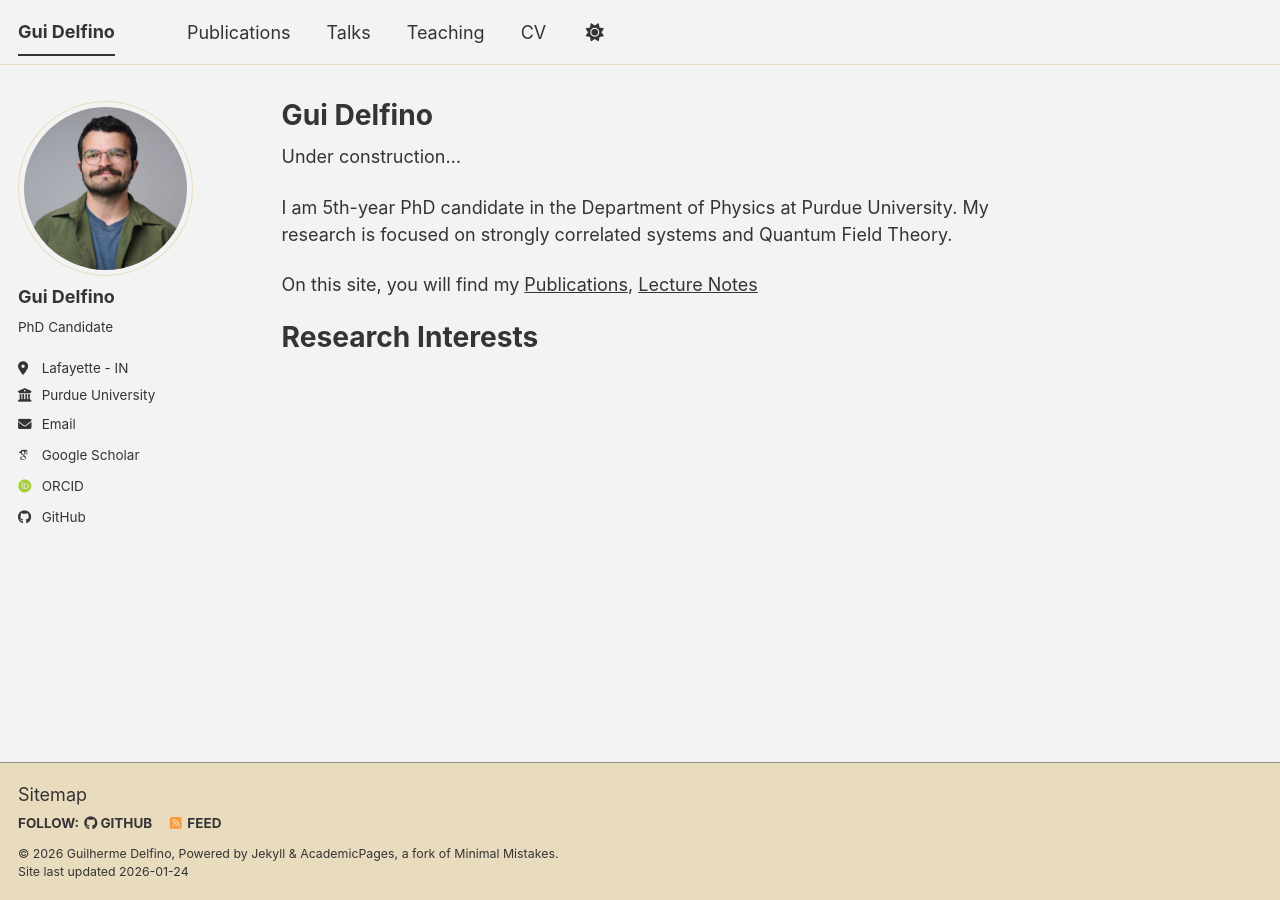
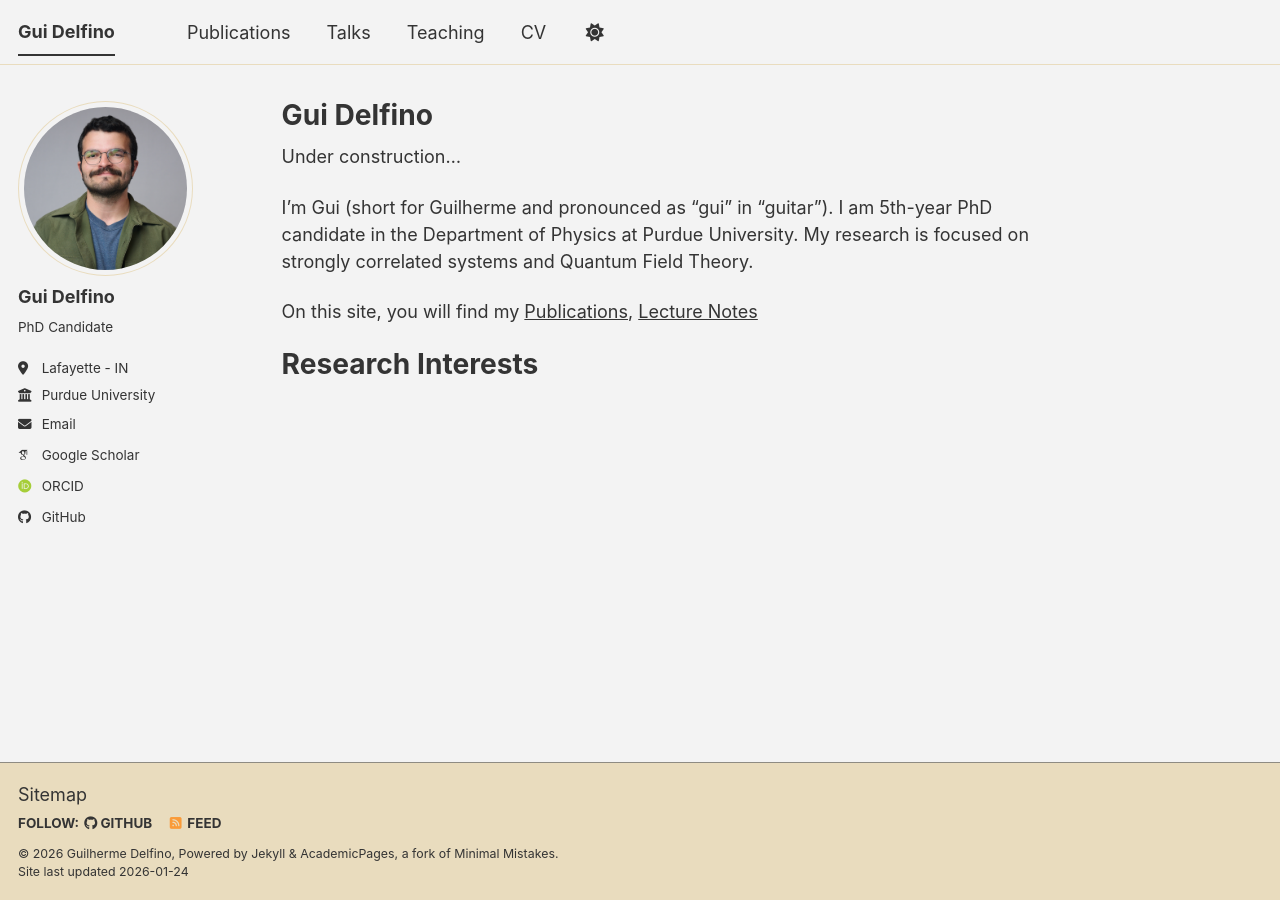
Before and after one commit to gui-delfino/gui-delfino.github.io, a Jekyll site: the page built from _pages/about.md, in a window 1280 px wide. Built offline with Jekyll 4.4.1, drawn with Linux system fonts in a browser that asks for light colours; some web fonts are replaced; a script bundle is joined from its source files by our own code; library files that are not in the unit come from our copies.

Commit message:
Update about.md

```diff
--- a/_pages/about.md
+++ b/_pages/about.md
@@ -10,7 +10,7 @@ redirect_from:
 Under construction...
 
 
-I am 5th-year PhD candidate in the Department of Physics at Purdue University. My research is focused on strongly correlated systems and Quantum Field Theory.
+I'm Gui (short for Guilherme and pronounced as "gui" in "guitar"). I am 5th-year PhD candidate in the Department of Physics at Purdue University. My research is focused on strongly correlated systems and Quantum Field Theory.
 
 
 
```
